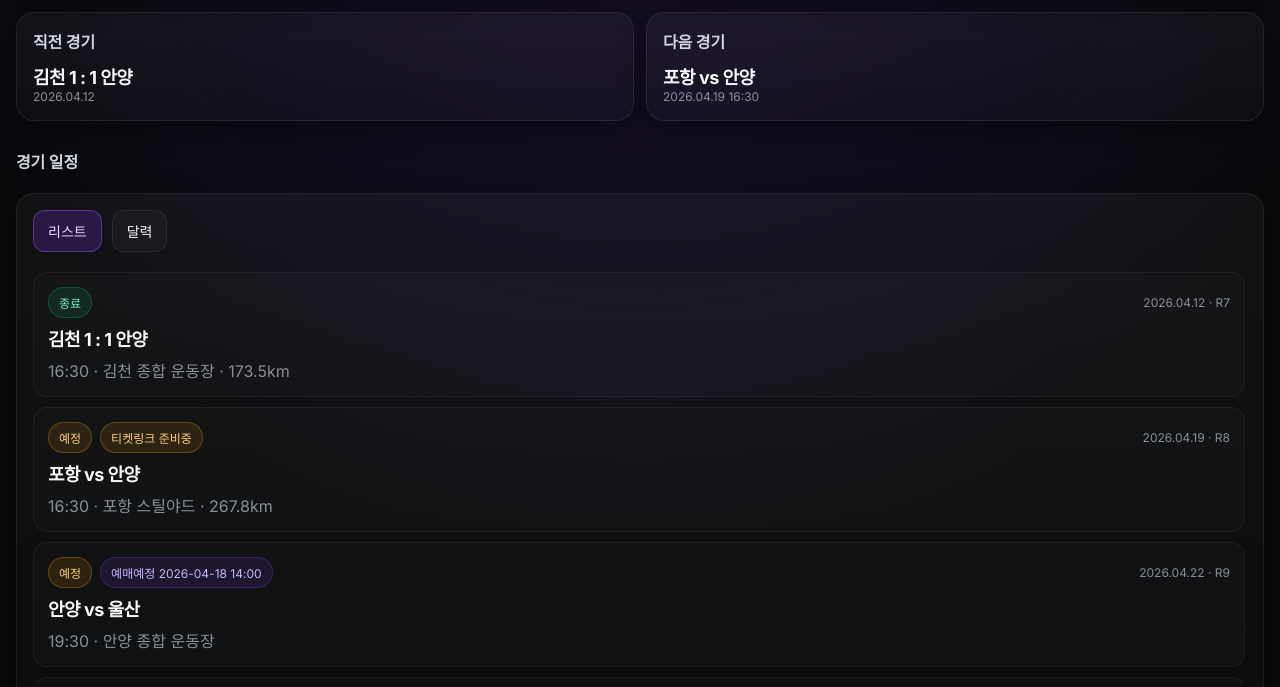
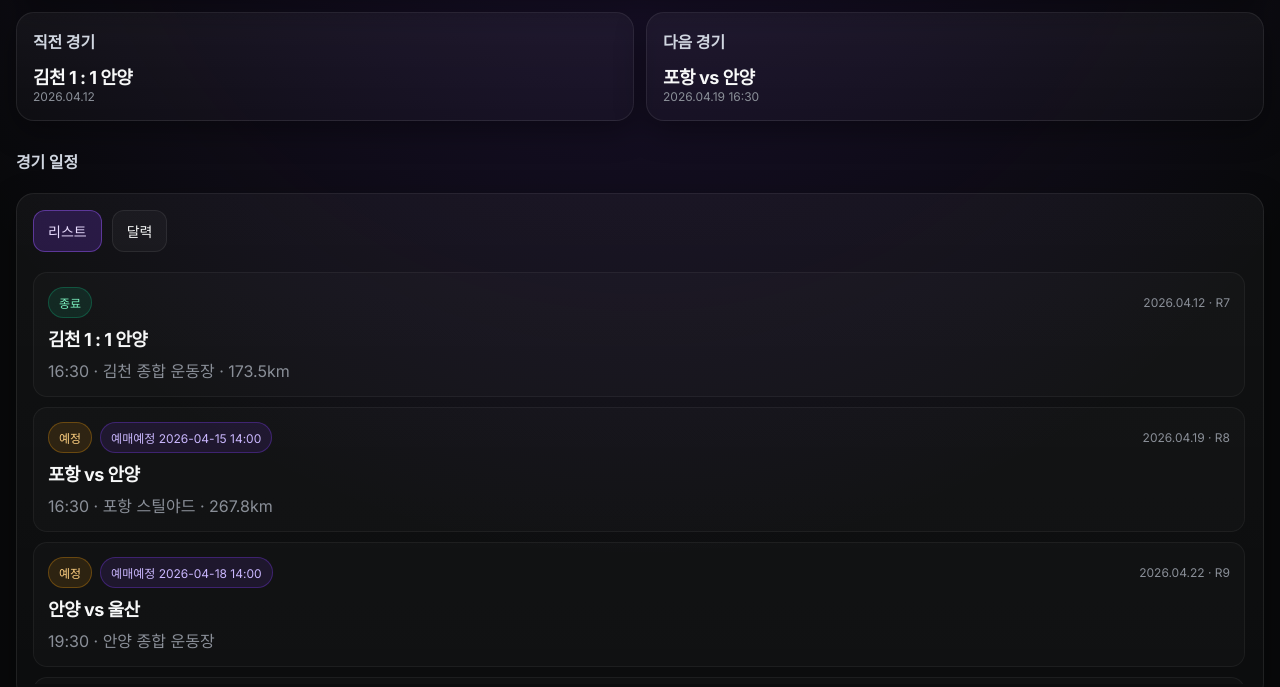
Before and after one commit to jerugo/fc-anyang-pages, a website: page dist/index.html in a window 1280 px wide. Shown: the part 231-918 px from the top of the page. Drawn offline with Linux system fonts and the light colour scheme.

Commit message:
fix: apply ticket fallback open date to away matches too (#13)

```diff
--- a/dist/index.html
+++ b/dist/index.html
@@ -123,7 +123,7 @@
           <div class="small mono">fc-anyang all-in-one dashboard</div>
         </div>
       </div>
-      <div class="small">업데이트 기준: <span id="updateDateText">2026-04-14 16:52 KST</span></div>
+      <div class="small">업데이트 기준: <span id="updateDateText">2026-04-14 17:51 KST</span></div>
     </div>
   </header>
 
@@ -533,8 +533,8 @@
             "ticketYn": null,
             "goodsCode": null,
             "externalUrl": null,
-            "ticketOpenDate": null,
-            "ticketOpenDateSource": null
+            "ticketOpenDate": "2026-04-15 14:00",
+            "ticketOpenDateSource": "policy_d4"
       },
       {
             "date": "2026.04.22",
@@ -571,8 +571,8 @@
             "ticketYn": null,
             "goodsCode": null,
             "externalUrl": null,
-            "ticketOpenDate": null,
-            "ticketOpenDateSource": null
+            "ticketOpenDate": "2026-04-22 14:00",
+            "ticketOpenDateSource": "policy_d4"
       },
       {
             "date": "2026.05.02",
@@ -609,8 +609,8 @@
             "ticketYn": null,
             "goodsCode": null,
             "externalUrl": null,
-            "ticketOpenDate": null,
-            "ticketOpenDateSource": null
+            "ticketOpenDate": "2026-05-01 14:00",
+            "ticketOpenDateSource": "policy_d4"
       },
       {
             "date": "2026.05.10",
@@ -704,8 +704,8 @@
             "ticketYn": null,
             "goodsCode": null,
             "externalUrl": null,
-            "ticketOpenDate": null,
-            "ticketOpenDateSource": null
+            "ticketOpenDate": "2026-07-08 14:00",
+            "ticketOpenDateSource": "policy_d4"
       },
       {
             "date": "2026.07.19",
@@ -780,8 +780,8 @@
             "ticketYn": null,
             "goodsCode": null,
             "externalUrl": null,
-            "ticketOpenDate": null,
-            "ticketOpenDateSource": null
+            "ticketOpenDate": "2026-07-29 14:00",
+            "ticketOpenDateSource": "policy_d4"
       },
       {
             "date": "2026.08.08",
@@ -932,8 +932,8 @@
             "ticketYn": null,
             "goodsCode": null,
             "externalUrl": null,
-            "ticketOpenDate": null,
-            "ticketOpenDateSource": null
+            "ticketOpenDate": "2026-09-09 14:00",
+            "ticketOpenDateSource": "policy_d4"
       },
       {
             "date": "2026.09.19",
@@ -970,8 +970,8 @@
             "ticketYn": null,
             "goodsCode": null,
             "externalUrl": null,
-            "ticketOpenDate": null,
-            "ticketOpenDateSource": null
+            "ticketOpenDate": "2026-10-06 14:00",
+            "ticketOpenDateSource": "policy_d4"
       },
       {
             "date": "2026.10.18",
@@ -989,8 +989,8 @@
             "ticketYn": null,
             "goodsCode": null,
             "externalUrl": null,
-            "ticketOpenDate": null,
-            "ticketOpenDateSource": null
+            "ticketOpenDate": "2026-10-14 14:00",
+            "ticketOpenDateSource": "policy_d4"
       },
       {
             "date": "2026.10.24",
```
Also changed, not shown: 1 other file.
